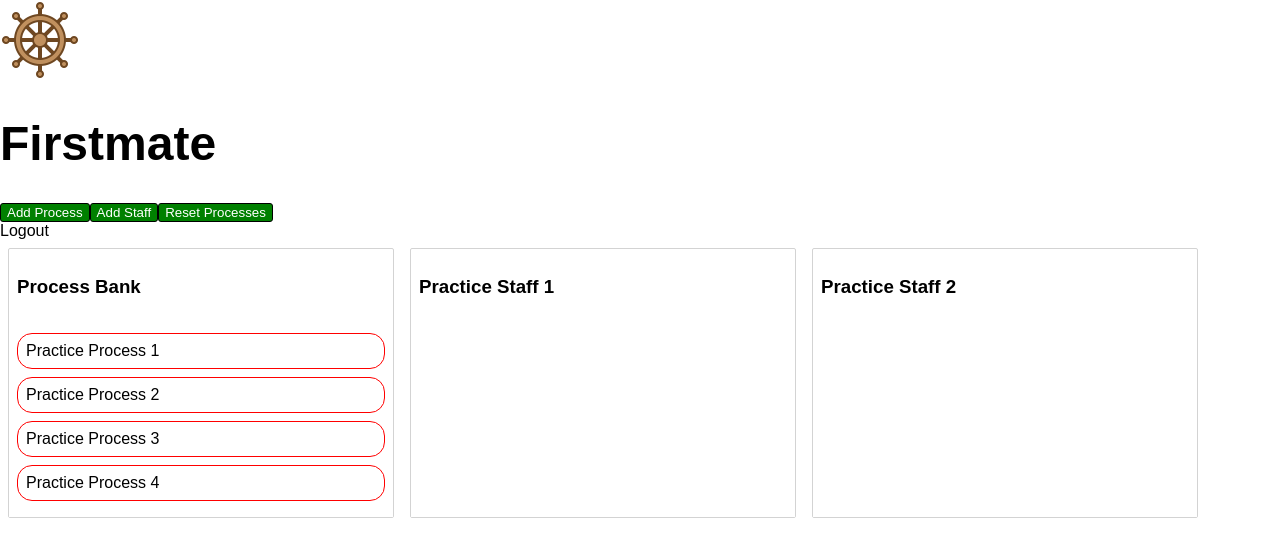
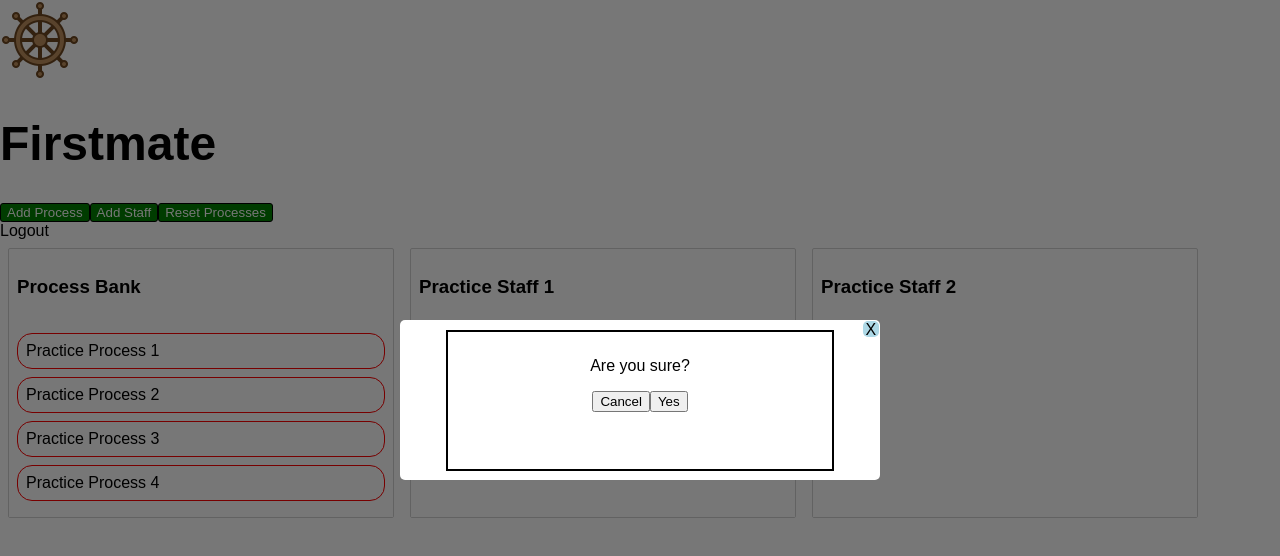
Before and after one commit to SKMCanedy/firstmate, a React (Create React App) app: page /board in a window 1280 px wide. Both pictures are taken after a click on the button "Reset Processes". Shown: the top 556 px of the page. Built offline with nearby package versions, Linux system fonts and the light colour scheme.

Commit message:
add confirm to reset processes

```diff
--- /dev/null
+++ b/src/components/board/confirmation.js
@@ -0,0 +1,34 @@
+import React from 'react';
+import { connect } from 'react-redux';
+
+import { resetBoard, closeModal } from "../../actions";
+
+export class Confirmation extends React.Component {
+
+    callCloseModal = () =>{
+        this.props.dispatch(closeModal())
+    }
+
+    determineType=()=>{
+        const confirmType = this.props.confirmType;
+        if (confirmType === "reset"){
+            this.props.dispatch(resetBoard())
+            this.props.dispatch(closeModal())
+        }
+    }
+
+    render(){
+        return(
+            <div>
+                <p>Are you sure?</p>
+                <button type="button" onClick={this.callCloseModal}>Cancel</button>
+                <button type="button" onClick={this.determineType}>Yes</button>
+            </div>
+        )
+    }
+}
+
+const mapStateToProps = state => ({
+  });
+
+export default connect(mapStateToProps)(Confirmation);
--- a/src/components/board/header.js
+++ b/src/components/board/header.js
@@ -4,7 +4,7 @@ import styled from "styled-components";
 
 import Modal from "./modal"
 import logo from "../../images/icons8-ship-wheel-80.png"
-import { openModal, resetBoard } from "../../actions"
+import { openModal } from "../../actions"
 
 const Button = styled.button`
   background: green;
@@ -28,7 +28,8 @@ export class Header extends React.Component {
 
     resetTasks = ()=>{
         console.log("Reset Tasks Called");
-        this.props.dispatch(resetBoard());
+        // this.props.dispatch(resetBoard());
+        this.props.dispatch(openModal("resetConfirmation"));
     }
 
     render(){
@@ -40,7 +41,7 @@ export class Header extends React.Component {
                 <Button type="button" onClick={this.callColumnModal}>Add Staff</Button>
                 <Button type="button" onClick={this.resetTasks}>Reset Processes</Button>
                 <div>Logout</div>
-                {this.props.showModal && <Modal/>}
+                {this.props.showModal && <Modal />}
             </div>
         )
     }
--- a/src/components/board/modal.js
+++ b/src/components/board/modal.js
@@ -6,6 +6,7 @@ import styled from "styled-components";
 import { closeModal } from "../../actions";
 import AddTaskForm from "./form-add-task";
 import AddColumnForm from "./form-add-column";
+import Confirmation from "./confirmation"
 
 const Background = styled.div`
     position: absolute;
@@ -82,7 +83,11 @@ class Modal extends React.Component {
 
         if (this.props.modalType === "columnModal"){
             return( <AddColumnForm /> )
-         }
+        }
+
+        if (this.props.modalType === "resetConfirmation"){
+            return(<Confirmation confirmType="reset"/>)
+        }
 
         return ("uh oh something went wrong with determineContent function")
     }
```
